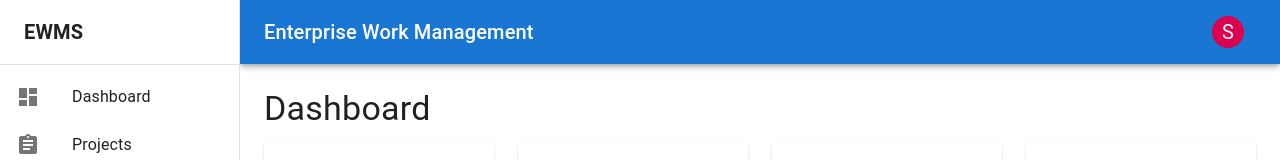
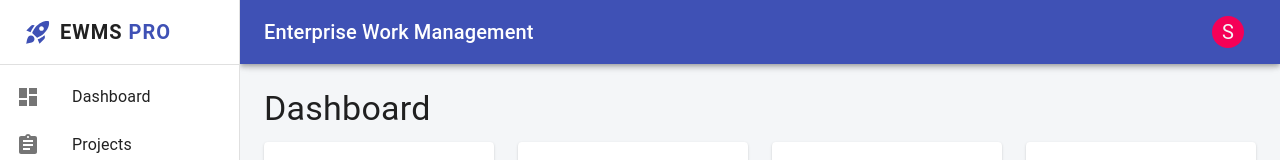
Before and after one commit to pathseeker2208/ewms-project, a React (Vite) app in the folder Enterprise Work Management System/: page /dashboard in a window 1280 px wide. Shown: the top 160 px of the page. Built offline with nearby package versions, Linux system fonts and the light colour scheme; no server answers; sample sign-in values are in the browser's storage.

Commit message:
Fix dark mode sync and add cool Rocket logo

```diff
--- a/Enterprise Work Management System/src/layouts/MainLayout.jsx
+++ b/Enterprise Work Management System/src/layouts/MainLayout.jsx
@@ -26,6 +26,7 @@ import {
   People as PeopleIcon,
   ExitToApp as LogoutIcon,
   Settings as SettingsIcon,
+  RocketLaunch as RocketIcon,
 } from '@mui/icons-material';
 import { logout } from '../store/slices/authSlice';
 import SockJS from 'sockjs-client';
@@ -88,9 +89,10 @@ const MainLayout = (props) => {
 
   const drawer = (
     <div>
-      <Toolbar>
-        <Typography variant="h6" noWrap component="div" sx={{ fontWeight: 'bold' }}>
-          EWMS
+      <Toolbar sx={{ display: 'flex', alignItems: 'center', gap: 1 }}>
+        <RocketIcon sx={{ color: 'primary.main', fontSize: 28 }} />
+        <Typography variant="h6" noWrap component="div" sx={{ fontWeight: 'bold', letterSpacing: 1 }}>
+          EWMS <span style={{ color: '#3f51b5' }}>PRO</span>
         </Typography>
       </Toolbar>
       <Divider />
@@ -155,7 +157,8 @@ const MainLayout = (props) => {
           >
             <MenuIcon />
           </IconButton>
-          <Typography variant="h6" noWrap component="div" sx={{ flexGrow: 1 }}>
+          <Typography variant="h6" noWrap component="div" sx={{ flexGrow: 1, display: 'flex', alignItems: 'center', gap: 1 }}>
+            <RocketIcon sx={{ display: { xs: 'flex', sm: 'none' } }} />
             Enterprise Work Management
           </Typography>
           <div>
@@ -230,7 +233,13 @@ const MainLayout = (props) => {
       </Box>
       <Box
         component="main"
-        sx={{ flexGrow: 1, p: 3, width: { sm: `calc(100% - ${drawerWidth}px)` } }}
+        sx={{
+          flexGrow: 1,
+          p: 3,
+          width: { sm: `calc(100% - ${drawerWidth}px)` },
+          bgcolor: 'background.default',
+          minHeight: '100vh'
+        }}
       >
         <Toolbar />
         <Outlet />
--- a/Enterprise Work Management System/src/theme/ThemeContext.jsx
+++ b/Enterprise Work Management System/src/theme/ThemeContext.jsx
@@ -4,7 +4,7 @@ import { ThemeProvider, createTheme } from '@mui/material/styles';
 export const ColorModeContext = createContext({ toggleColorMode: () => {}, mode: 'light' });
 
 export const CustomThemeProvider = ({ children }) => {
-  const [mode, setMode] = useState(localStorage.getItem('themeMode') || 'light');
+  const [mode, setMode] = useState(() => localStorage.getItem('themeMode') || 'light');
 
   const colorMode = useMemo(
     () => ({
@@ -15,17 +15,10 @@ export const CustomThemeProvider = ({ children }) => {
           return newMode;
         });
       },
+      mode,
     }),
-    []
+    [mode]
   );
-
-  useEffect(() => {
-    if (mode === 'dark') {
-      document.body.classList.add('dark-mode');
-    } else {
-      document.body.classList.remove('dark-mode');
-    }
-  }, [mode]);
 
   const theme = useMemo(
     () =>
@@ -33,22 +26,35 @@ export const CustomThemeProvider = ({ children }) => {
         palette: {
           mode,
           primary: {
-            main: '#1976d2',
+            main: '#3f51b5', // A nicer Indigo
           },
           secondary: {
-            main: '#dc004e',
+            main: '#f50057',
           },
           background: {
-            default: mode === 'dark' ? '#16171d' : '#fff',
-            paper: mode === 'dark' ? '#1f2028' : '#fff',
+            default: mode === 'dark' ? '#0a1929' : '#f4f6f8',
+            paper: mode === 'dark' ? '#112233' : '#ffffff',
+          },
+        },
+        components: {
+          MuiPaper: {
+            styleOverrides: {
+              root: {
+                backgroundImage: 'none',
+              },
+            },
           },
         },
       }),
     [mode]
   );
 
+  useEffect(() => {
+    document.body.style.backgroundColor = theme.palette.background.default;
+  }, [theme]);
+
   return (
-    <ColorModeContext.Provider value={{ ...colorMode, mode }}>
+    <ColorModeContext.Provider value={colorMode}>
       <ThemeProvider theme={theme}>{children}</ThemeProvider>
     </ColorModeContext.Provider>
   );
```
